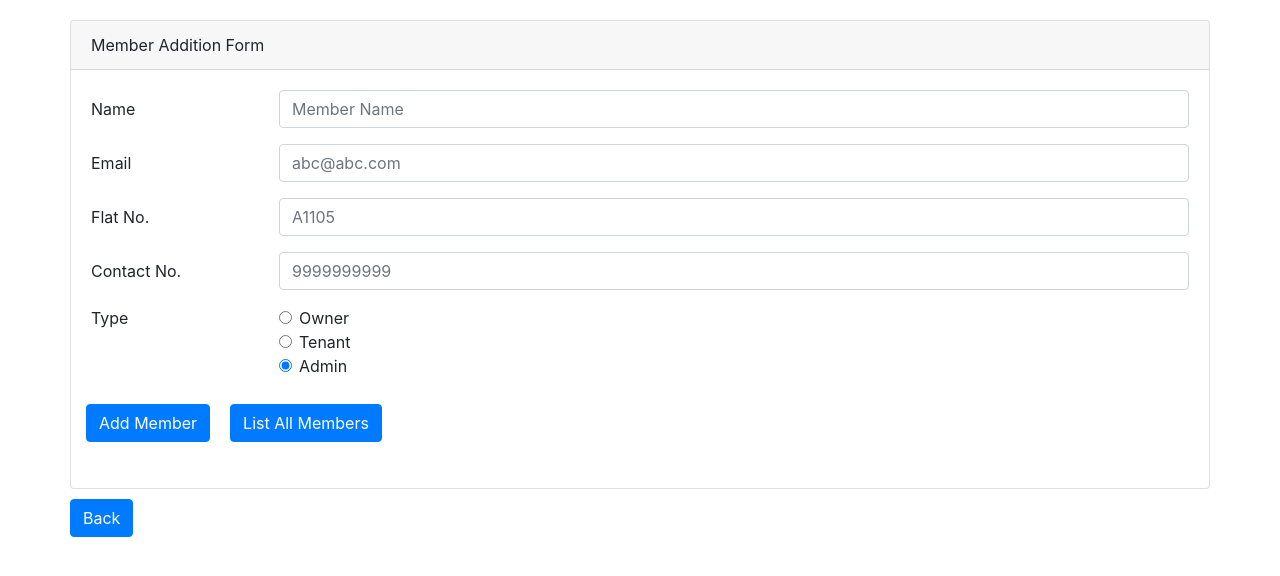
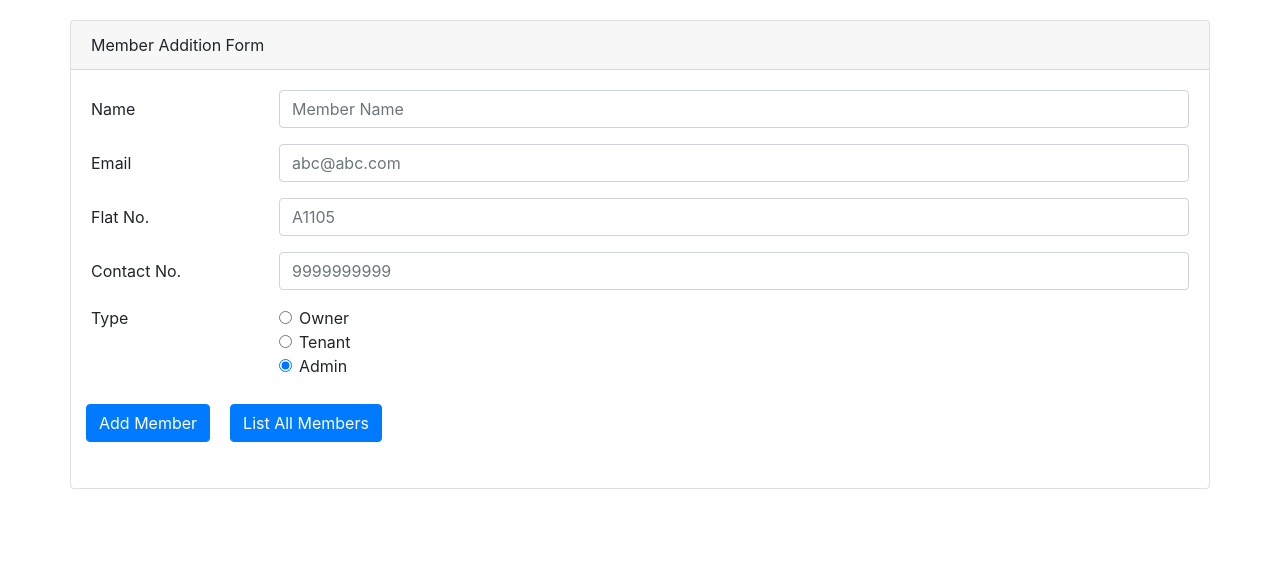
Before and after one commit to Rahul27297/Smart-Society, a plain HTML site: page public/addmem.html in a window 1280 px wide. Drawn offline with nearby package versions, Linux system fonts and the light colour scheme.

Commit message:
removed back button from add member form

```diff
--- a/public/addmem.html
+++ b/public/addmem.html
@@ -117,11 +117,7 @@
 </div>
 </div>
 </div>
-<div class="row" style="margin-top: 10px">
-    <form action="index.html">
-      <button type="submit" class="btn btn-primary" id="getmembers">Back</button>
-    </div>
-    </form>
+
 </div>
 <script src="./JS/mem.js"></script>
 </body>
```
